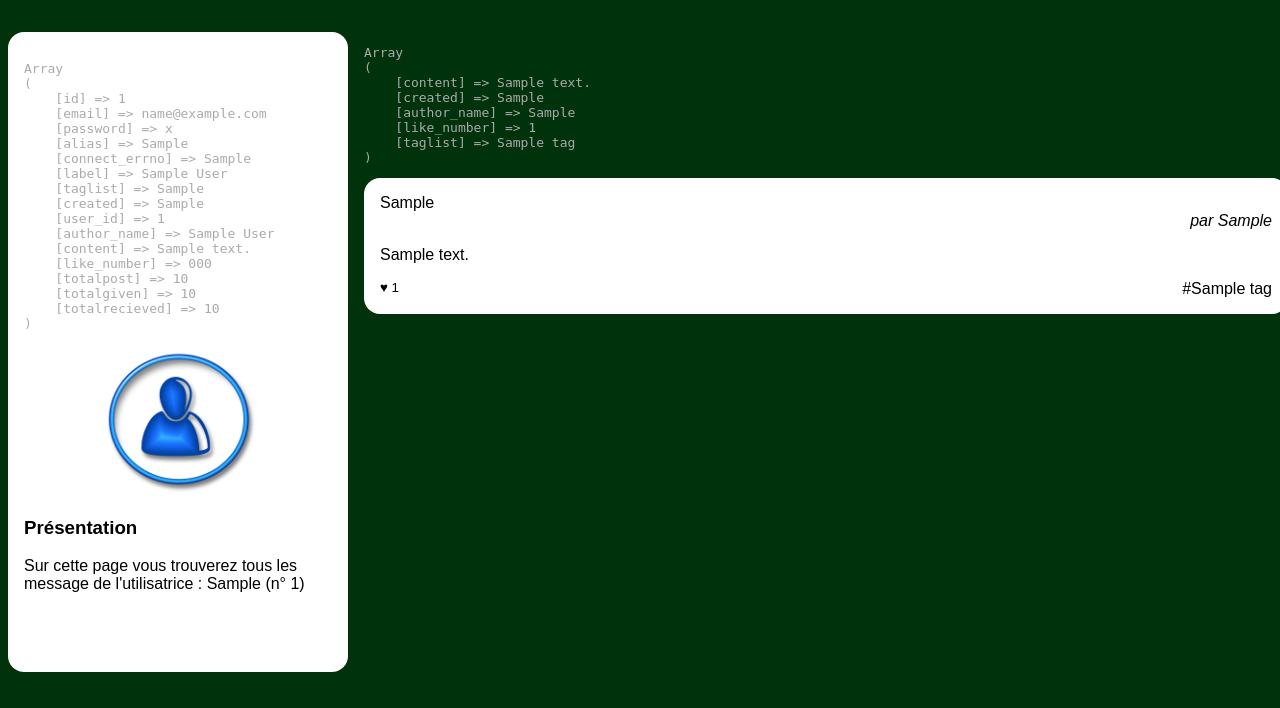
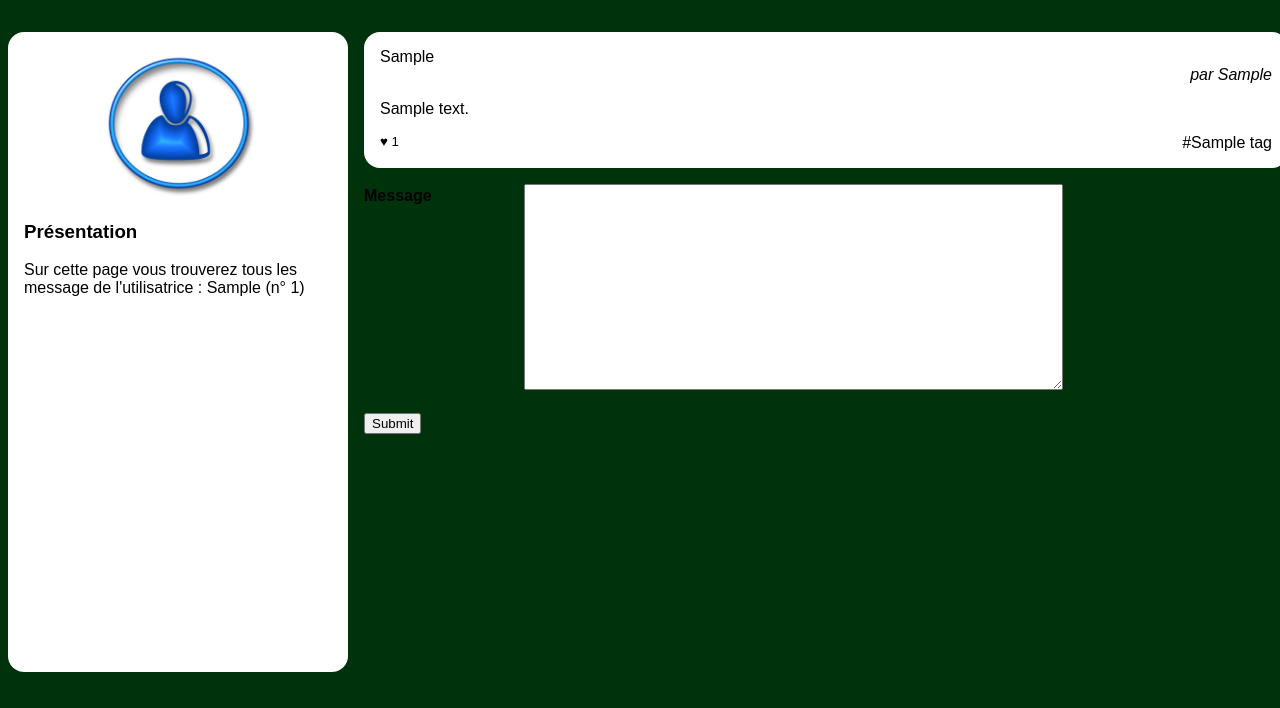
Before and after one commit to adatechschool/project-collectif---reseau-social-php-les-rameurs-baptiste-sonia-vic, a PHP site: page /wall.php?user_id=1 in a window 1280 px wide. Shown: the part 92-800 px from the top of the page. Run offline with PHP 8.4, Linux system fonts and the light colour scheme; the visitor is signed in with stand-in values (Sample User, id 1); tables that the repository leaves empty or names only in its code hold one stand-in row (values such as "Sample post").

Commit message:
message posté utilisateur connecté

```diff
--- a/usurpedpost.php
+++ b/usurpedpost.php
@@ -67,7 +67,7 @@ session_start();
                         // on ne fait ce qui suit que si un formulaire a été soumis.
                         // Etape 2: récupérer ce qu'il y a dans le formulaire @todo: c'est là que votre travaille se situe
                         // observez le résultat de cette ligne de débug (vous l'effacerez ensuite)
-                        echo "<pre>" . print_r($_POST, 1) . "</pre>";
+
                         // et complétez le code ci dessous en remplaçant les ???
                         $authorId = $_POST['auteur'];
                         $postContent = $_POST['message'];
--- a/wall.php
+++ b/wall.php
@@ -1,3 +1,6 @@
+<?php
+session_start();
+?>
 <!doctype html>
 <html lang="fr">
     <head>
@@ -35,7 +38,6 @@
                 $lesInformations = $mysqli->query($laQuestionEnSql);
                 $user = $lesInformations->fetch_assoc();
                 //@todo: afficher le résultat de la ligne ci dessous, remplacer XXX par l'alias et effacer la ligne ci-dessous
-                echo "<pre>" . print_r($user, 1) . "</pre>";
                 ?>
                 <img src="user.jpg" alt="Portrait de l'utilisatrice"/>
                 <section>
@@ -47,6 +49,37 @@
             </aside>
             <main>
                 <?php
+                $enCoursDeTraitement = isset($_POST['message']);
+                    if ($enCoursDeTraitement)
+                    {
+                        $authorId = $userId;
+                        $postContent = $_POST['message'];
+
+
+                        //Etape 3 : Petite sécurité
+                        // pour éviter les injections sql : https://www.w3schools.com/sql/sql_injection.asp
+                        $authorId = intval($mysqli->real_escape_string($authorId));
+                        $postContent = $mysqli->real_escape_string($postContent);
+                        //Etape 4 : construction de la requete
+                        $lInstructionSql = "INSERT INTO posts "
+                                . "(id, user_id, content, created, parent_id) "
+                                . "VALUES (NULL, "
+                                . $authorId . ", "
+                                . "'" . $postContent . "', "
+                                . "NOW(),"
+                                . "NULL". ")";
+                        echo $lInstructionSql;
+                        // Etape 5 : execution
+                        $ok = $mysqli->query($lInstructionSql);
+                        if ( ! $ok)
+                        {
+                            echo "Impossible d'ajouter le message: " . $mysqli->error;
+                        } else
+                        {
+                            echo "Message posté";
+                        }
+                    }
+
                 /**
                  * Etape 3: récupérer tous les messages de l'utilisatrice
                  */
@@ -71,10 +104,9 @@
                 /**
                  * Etape 4: @todo Parcourir les messsages et remplir correctement le HTML avec les bonnes valeurs php
                  */
-                while ($post = $lesInformations->fetch_assoc())
+
+               while ($post = $lesInformations->fetch_assoc())
                 {
-
-                    echo "<pre>" . print_r($post, 1) . "</pre>";
 
                     $mytags = explode(',', $post[taglist]);
                     ?>
@@ -95,8 +127,20 @@
                             }?>
                         </footer>
                     </article>
+                <?php }
+
+                if ($_SESSION["connected_id"] == $userId) {
+                    ?>
+                   <form action="wall.php?user_id=<?php echo $userId?>" method="post">
+                        <input type='hidden' name='???' value='achanger'>
+                        <dl>
+                            <dt><label for='message'>Message</label></dt>
+                            <dd><textarea name='message'></textarea></dd>
+                        </dl>
+                        <input type='submit'>
+                    </form>
+
                 <?php } ?>
-
 
             </main>
         </div>
```
Also changed, not shown: login.php (+4 -4 lines).
